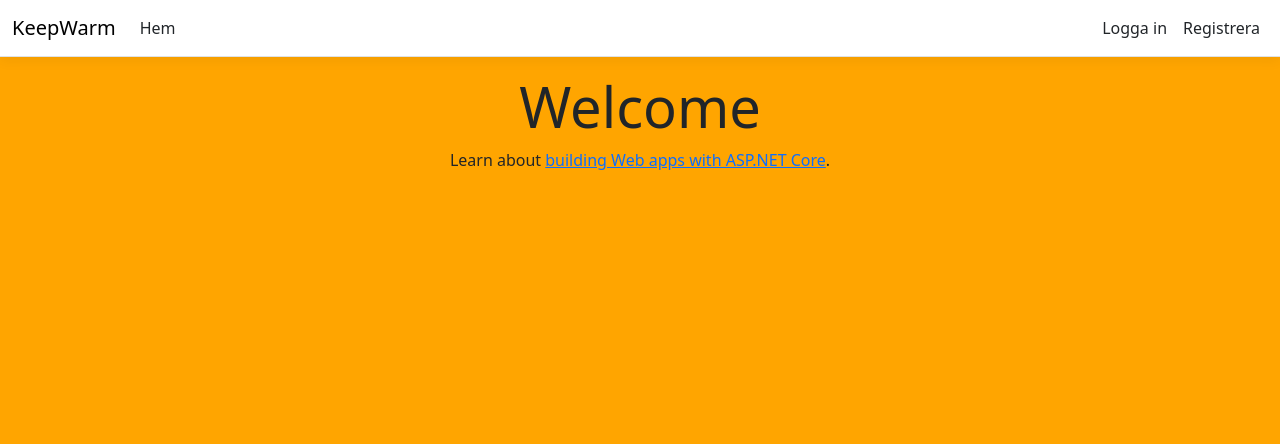
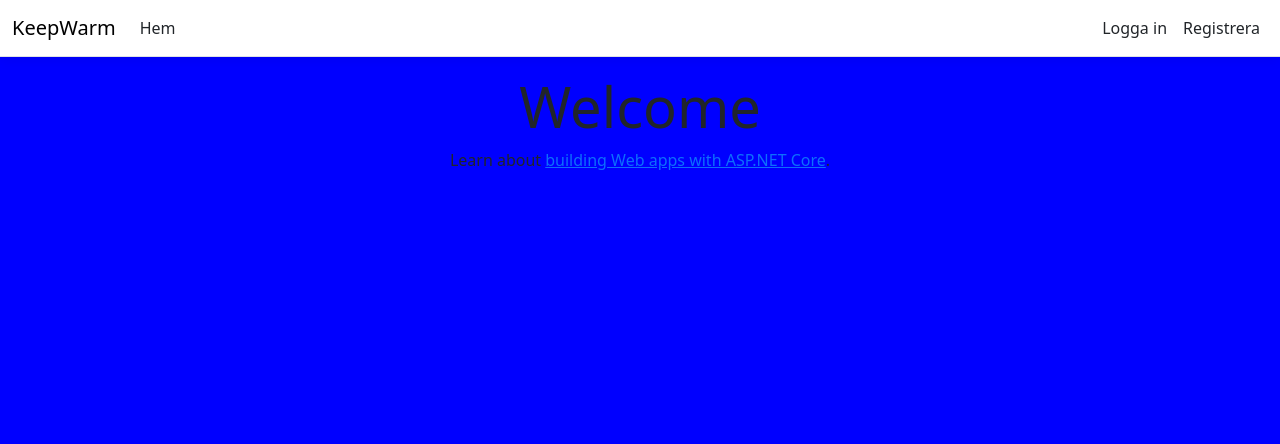
Before and after one commit to happy-bits/ai-start, an ASP.NET Core app: page / in a window 1280 px wide. Shown: the top 444 px of the page. Run offline with ASP.NET Core 8, Linux system fonts and the light colour scheme; style sheets or scripts are compiled from the project's sources.

Commit message:
Change background color from orange to blue
Co-authored-by: happybits <happybits@gmail.com>

```diff
--- a/KeepWarm/wwwroot/css/site.css
+++ b/KeepWarm/wwwroot/css/site.css
@@ -19,7 +19,7 @@ html {
 
 body {
   margin-bottom: 60px;
-  background-color: orange;
+  background-color: blue;
 }
 
 .form-floating > .form-control-plaintext::placeholder, .form-floating > .form-control::placeholder {
```
